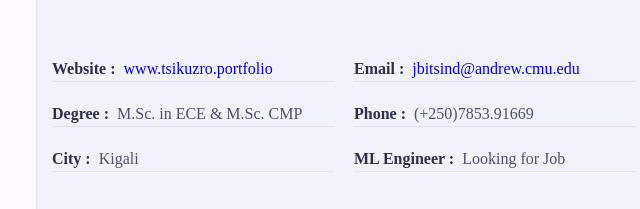
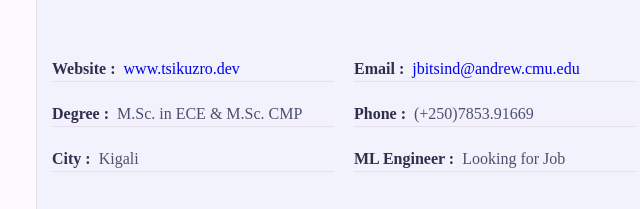
Before and after one commit to jbitsind/Tsk_Portfolio, a website built with Parcel: page src/index.html in a window 1280 px wide. Shown: the part 389-598 px from the top of the page, 233-873 px from the left. Built offline with nearby package versions, Linux system fonts and the light colour scheme; a web font is replaced by a local one.

Commit message:
Update index.html

```diff
--- a/src/index.html
+++ b/src/index.html
@@ -82,7 +82,7 @@
                                             <p>Age : <span>26</span></p>
                                         </div> -->
                                         <div class="info-item padd-15">
-                                            <p>Website : <span><a href="https://tsikuzro.pages.dev" target="_blank">www.tsikuzro.portfolio</a></span></p>
+                                            <p>Website : <span><a href="https://tsikuzro.pages.dev" target="_blank">www.tsikuzro.dev</a></span></p>
                                         </div>
                                         <div class="info-item padd-15">
                                             <p>Email : <span><a href="https://mail.google.com/mail/u/0/#inbox?compose=GTvVlcSMTSGgtQPVsHxjFxXmJMCZKlgCRBRKMXzDHSRsqgHsPbsRBBVGgPLwMzJznqJMKGNCkccJD">jbitsind@andrew.cmu.edu</a></span></p>
```
